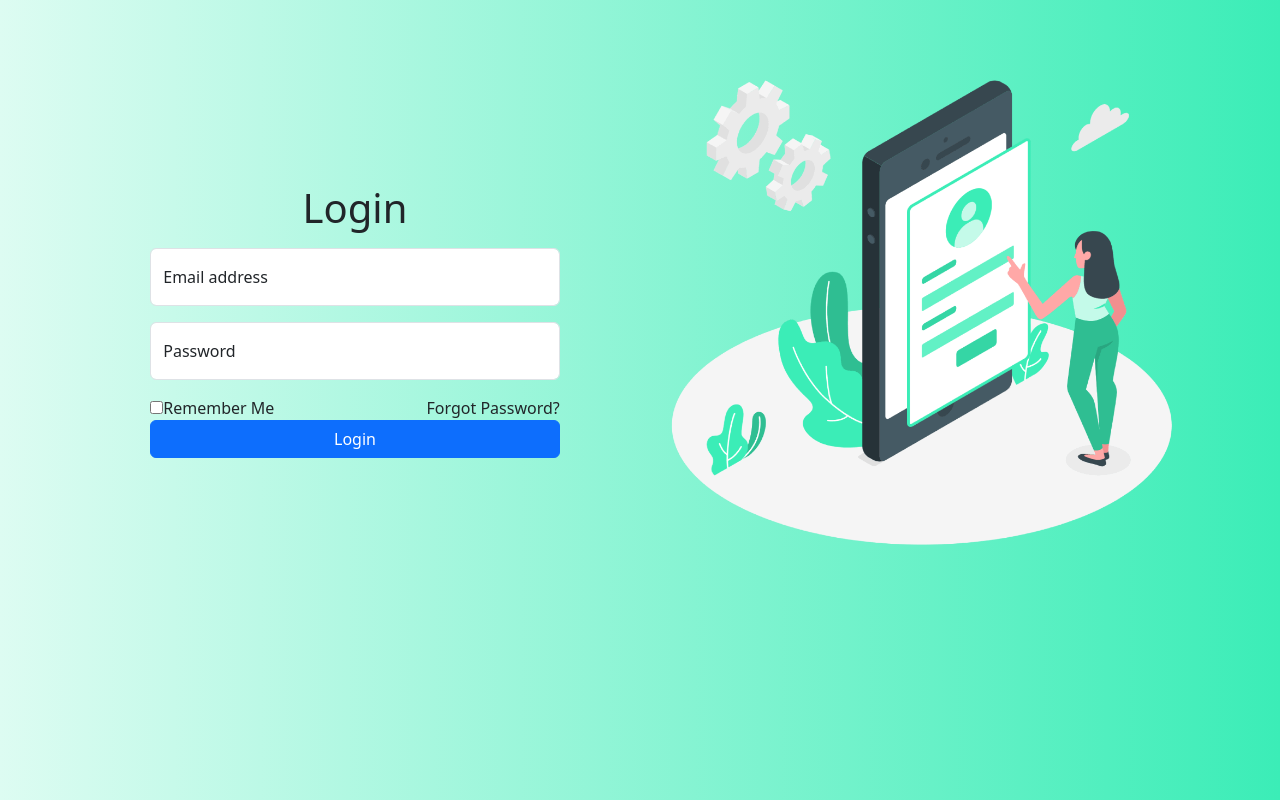
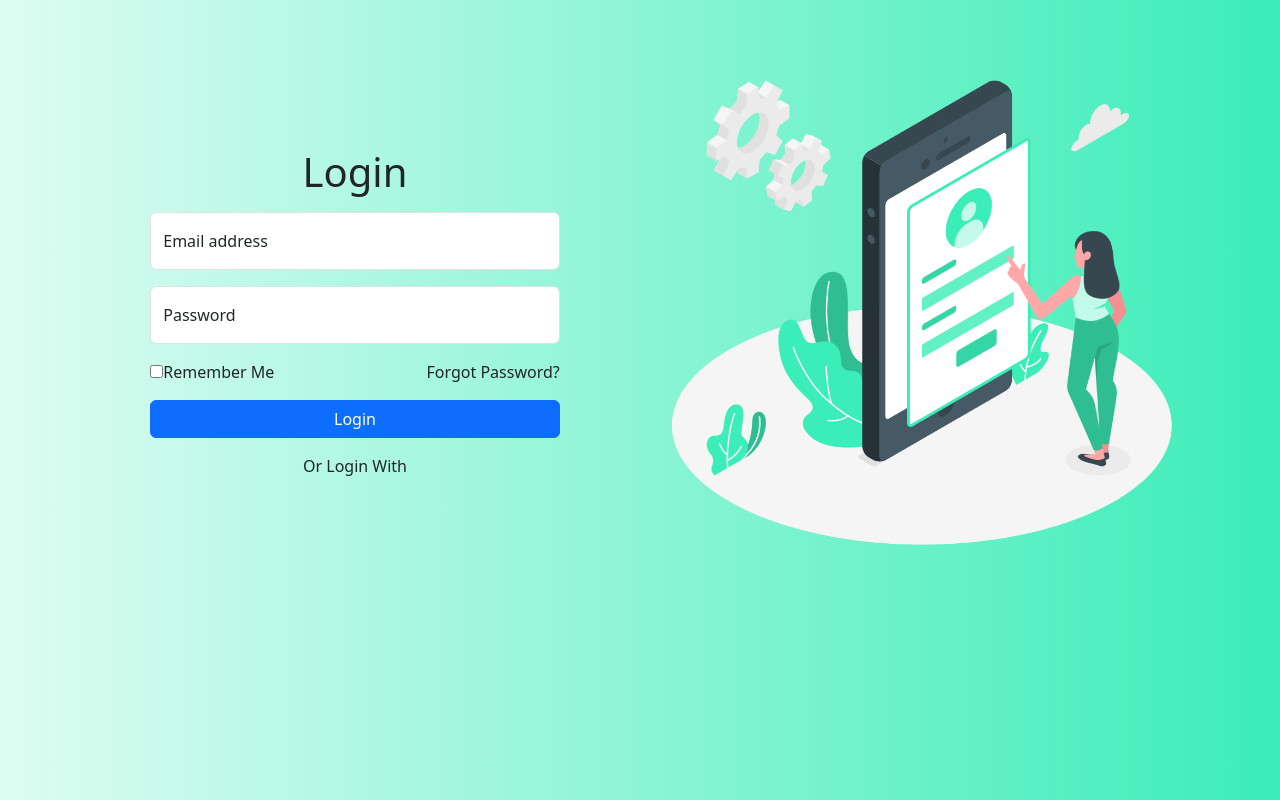
Before and after one commit to jbmakib/bloggidea-client, a React (Vite) app: page /login in a window 1280 px wide. Built offline with nearby package versions, Linux system fonts and the light colour scheme.

Commit message:
login page update

```diff
--- a/src/assets/Pages/Login/Login/Login.jsx
+++ b/src/assets/Pages/Login/Login/Login.jsx
@@ -47,17 +47,21 @@ const Login = () => {
                 placeholder="Password"
                 onInput={handleInputChange}
               />
-              <div className="d-flex justify-content-between">
+              <div className="d-flex justify-content-between ">
                 <div>
                   <input type="checkbox" name="remember" id="remember" />
                   <label htmlFor="remember"> Remember Me</label>
                 </div>
                 <div>Forgot Password?</div>
               </div>
-              <button className="btn btn-primary d-block w-100" type="submit">
+              <button
+                className="btn btn-primary d-block w-100 my-3"
+                type="submit"
+              >
                 Login
               </button>
             </form>
+            <p className="text-center">Or Login With</p>
           </div>
           <div className="col align-items-center">
             <img src={loginImg} alt="Login Vector" className="img-fluid my-5" />
```
